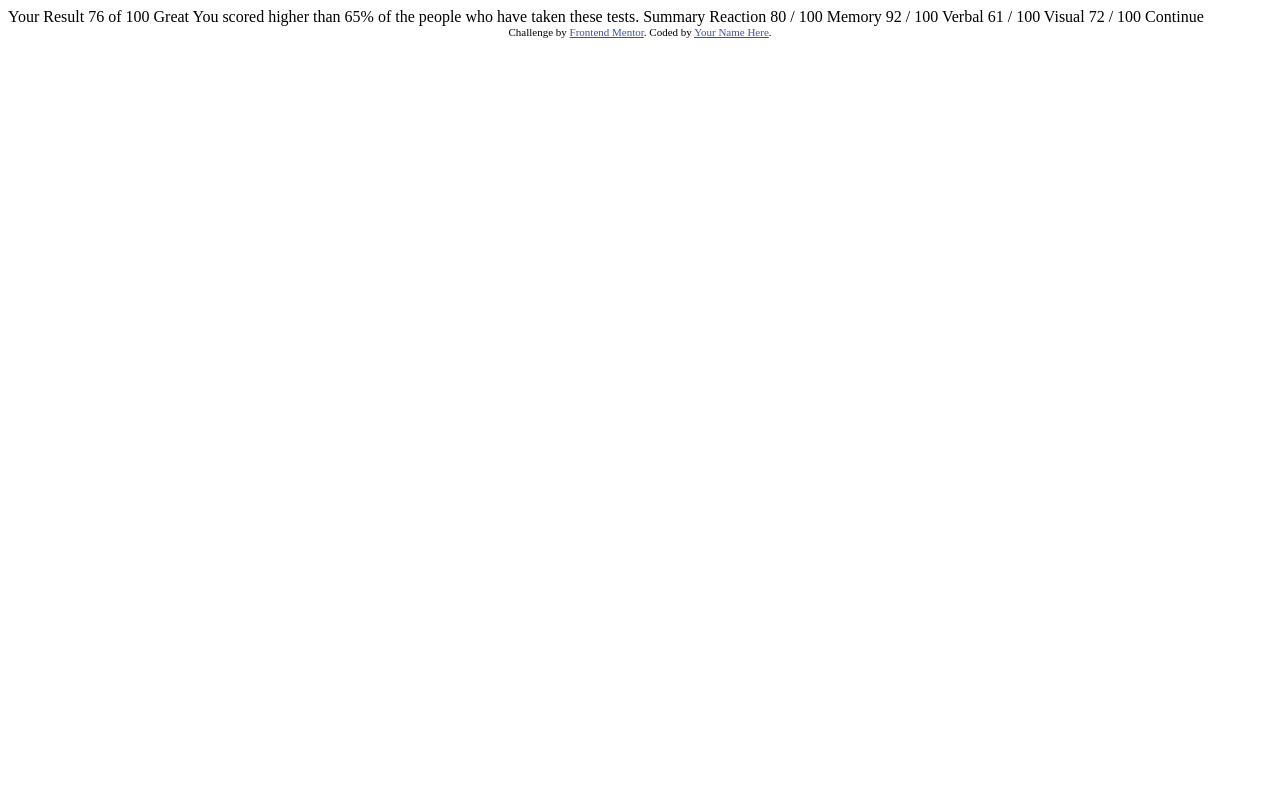
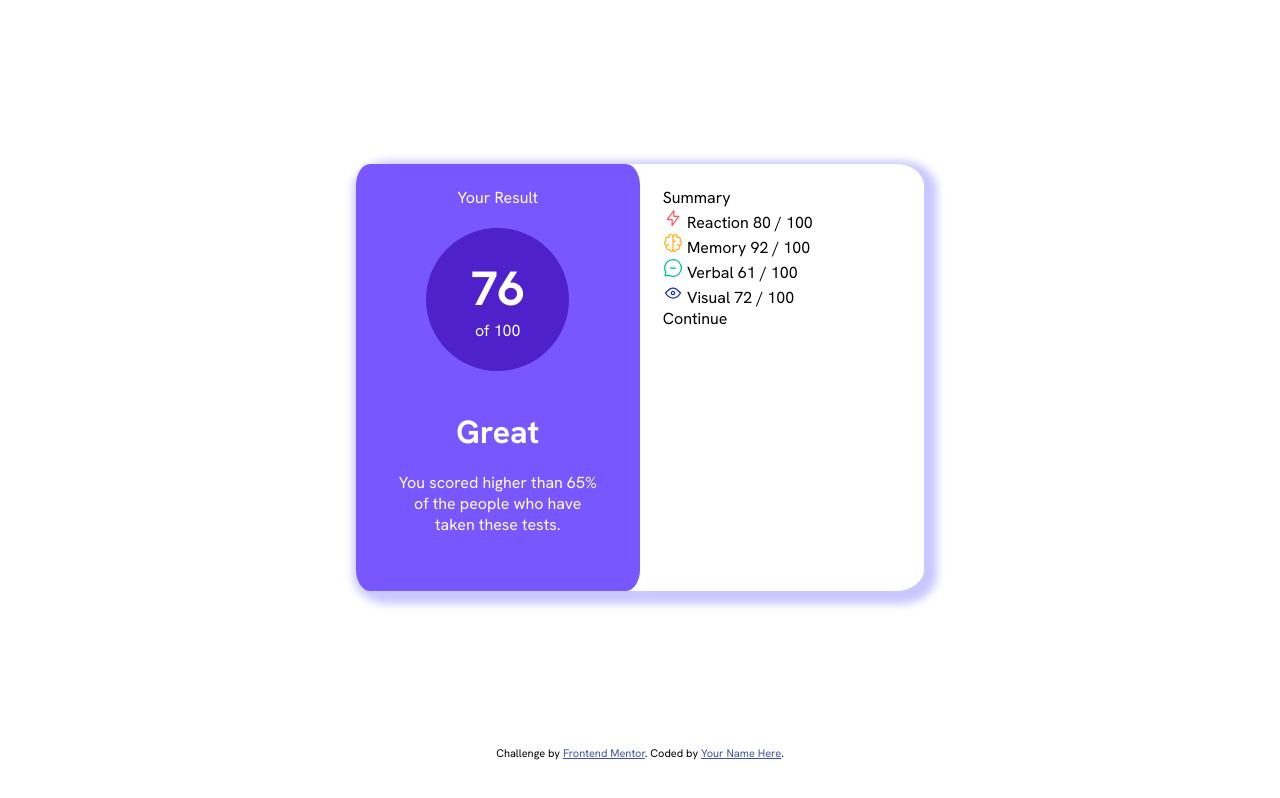
Before and after one commit to kizitojoel/results-summary-component-main, a plain HTML site: page index.html in a window 1280 px wide. Drawn offline with Linux system fonts and the light colour scheme.

Commit message:
Complete left section
Completed the left section of the card for the desktop display

```diff
--- a/index.html
+++ b/index.html
@@ -5,39 +5,56 @@
   <meta name="viewport" content="width=device-width, initial-scale=1.0"> <!-- displays site properly based on user's device -->
 
   <link rel="icon" type="image/png" sizes="32x32" href="./assets/images/favicon-32x32.png">
+  <link rel="stylesheet" href="styles.css">
 
   <title>Frontend Mentor | Results summary component</title>
 
   <!-- Feel free to remove these styles or customise in your own stylesheet 👍 -->
   <style>
-    .attribution { font-size: 11px; text-align: center; }
+    .attribution { font-size: 11px; text-align: center; height: 5vh;}
     .attribution a { color: hsl(228, 45%, 44%); }
   </style>
 </head>
 <body>
 
-  Your Result
-  76
+  <div class="container">
+    <div class="left-section">
+      <div class="section-header">Your Result</div>
+      <div class="circle">
+        <h3>76</h3>
         of 100
+      </div>
+      <div class="section-footer">
+        <h3>Great</h3>
+        <p>You scored higher than 65% of the people who have taken these tests.</p>
 
-  Great
-  You scored higher than 65% of the people who have taken these tests.
-
+      </div>
+    </div>
+    <div class="right-section">
       Summary
-
+      <div class="summary">
+        <img src="assets/images/icon-reaction.svg">
         Reaction
         80 / 100
-
+      </div>
+      <div class="summary">
+        <img src="assets/images/icon-memory.svg">
         Memory
         92 / 100
-
+      </div>
+      <div class="summary">
+        <img src="assets/images/icon-verbal.svg">
         Verbal
         61 / 100
-
+      </div>
+      <div class="summary">
+        <img src="assets/images/icon-visual.svg">
         Visual
         72 / 100
-
+      </div>
       Continue
+    </div>
+  </div>
 
   <div class="attribution">
     Challenge by <a href="https://www.frontendmentor.io?ref=challenge" target="_blank">Frontend Mentor</a>.
--- /dev/null
+++ b/styles.css
@@ -0,0 +1,87 @@
+@font-face {
+    font-family: "Hanken Grotesk";
+    src: url("assets/fonts/HankenGrotesk-VariableFont_wght.ttf");
+}
+*
+{
+    font-family: "Hanken Grotesk";
+}
+:root
+{
+    --white: hsl(0, 0%, 100%);
+    --pale-blue: hsl(221, 100%, 96%);
+    --lavendar: hsl(241, 100%, 89%);
+    --dark-blue: hsl(224, 30%, 27%);
+
+}
+.container
+{
+    display: flex;
+    width: 45%;
+    aspect-ratio: 4 / 3;
+    align-self: center;
+    justify-self: center;
+    border-radius: 5%;
+    box-shadow: 5px 5px 8px 8px var(--lavendar);
+}
+body{
+    display: grid;
+    grid-template-rows: 12fr 1fr;
+    height: 100vh;
+}
+
+.left-section
+{
+
+    background-color: hsl(252, 100%, 67%);
+    justify-content: space-between;
+    width: 50%;
+    align-items: center;
+    color: var(--white);
+
+}
+.left-section p
+{
+    text-align: center;
+    font: 8px;
+}
+.left-section h3
+{
+    font-size: 32px;
+    margin: 0.1em;
+}
+.section-footer
+{
+    display: flex;
+    flex-direction:column;
+    align-items: center;
+    padding: 7%;
+}
+.circle
+{
+    background-color: hsla(256, 72%, 46%, 1);
+    border-radius: 50%;
+    width: 60%;
+    aspect-ratio: 1 / 1;
+    display: flex;
+    flex-direction: column;
+    align-items: center;
+    justify-content: center;
+}
+.circle h3
+{
+    font-size: 48px;
+    margin: 0px;
+}
+.left-section, .right-section
+{
+    border-radius: 5%;
+    padding: 4%;
+    display: flex;
+    flex-direction: column;
+    width: 50%;
+}
+.right-section
+{
+
+}
```
Lines whose indentation alone changed are shown as unchanged.
